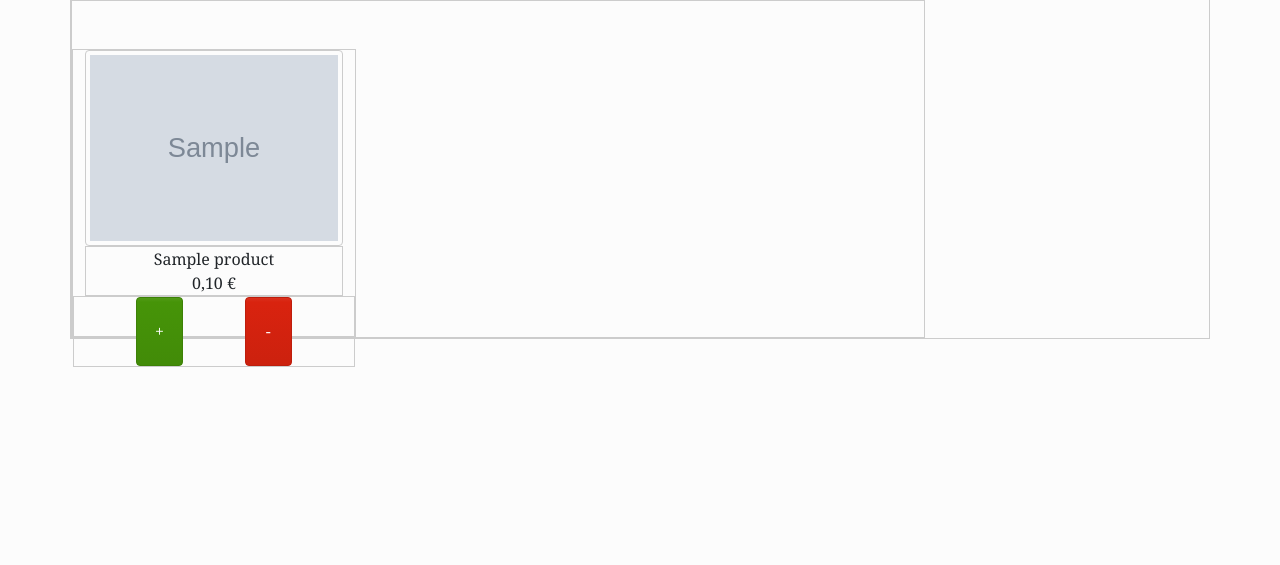
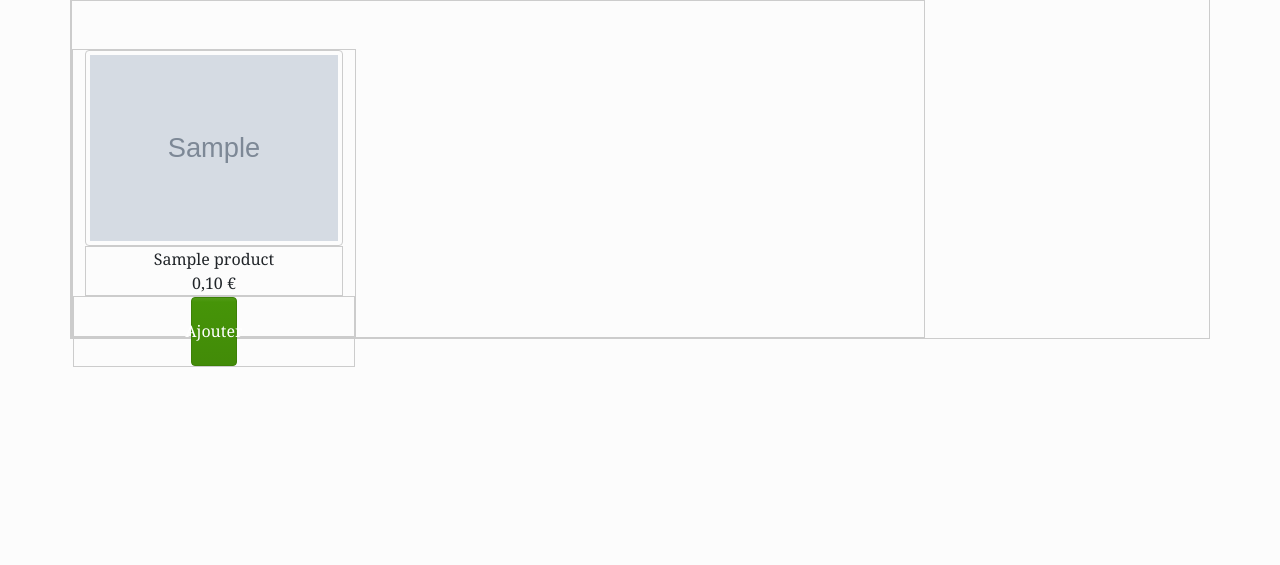
Before and after one commit to calixteStephane1977/leCoinCenceur, a Symfony app: template templates/catalogue/produits.html.twig in a window 1280 px wide. Shown: the part 146-711 px from the top of the page. Run offline with Twig, Linux system fonts and the light colour scheme; the template is opened without the code that fills it: most values are stand-ins (such as "Sample title", 1, 10 or a date in 2020); grey boxes marked "Sample" are stand-in pictures; some libraries are stand-ins or nearby versions.

Commit message:
delete btn + -

```diff
--- a/templates/catalogue/produits.html.twig
+++ b/templates/catalogue/produits.html.twig
@@ -17,8 +17,8 @@
                     <span>{{ (product.price / 100)|number_format(2,',','.') }} €</span>
                     </div>
                     <div class="row d-flex h-25 border justify-content-evenly text position-relative bottom-0 ">
-                    <a href="{{ path('ajouterPanier', { 'id' : product.id }) }}" class=" col-2 btn btn-success d-flex justify-content-center align-items-center">+</a>
-                    <a href="{{ path('supprimerPanier', { 'id' : product.id }) }}" class="col-2 btn btn-primary d-flex justify-content-center align-items-center">-</a>
+                    <a href="{{ path('ajouterPanier', { 'id' : product.id }) }}" class=" col-2 btn btn-success d-flex justify-content-center align-items-center">Ajouter</a>
+
                     </div>
                 </div>
             {% endfor %}
```
